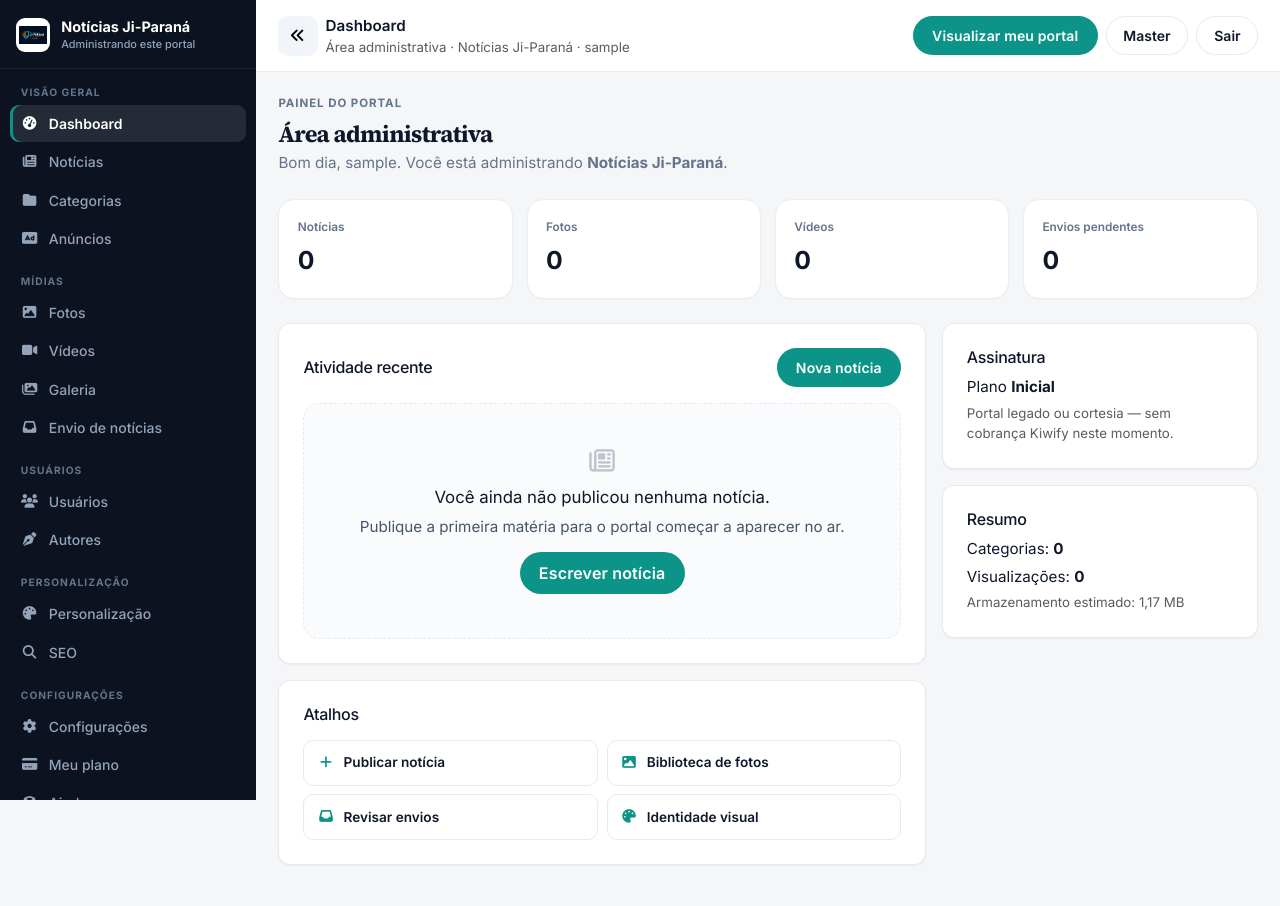
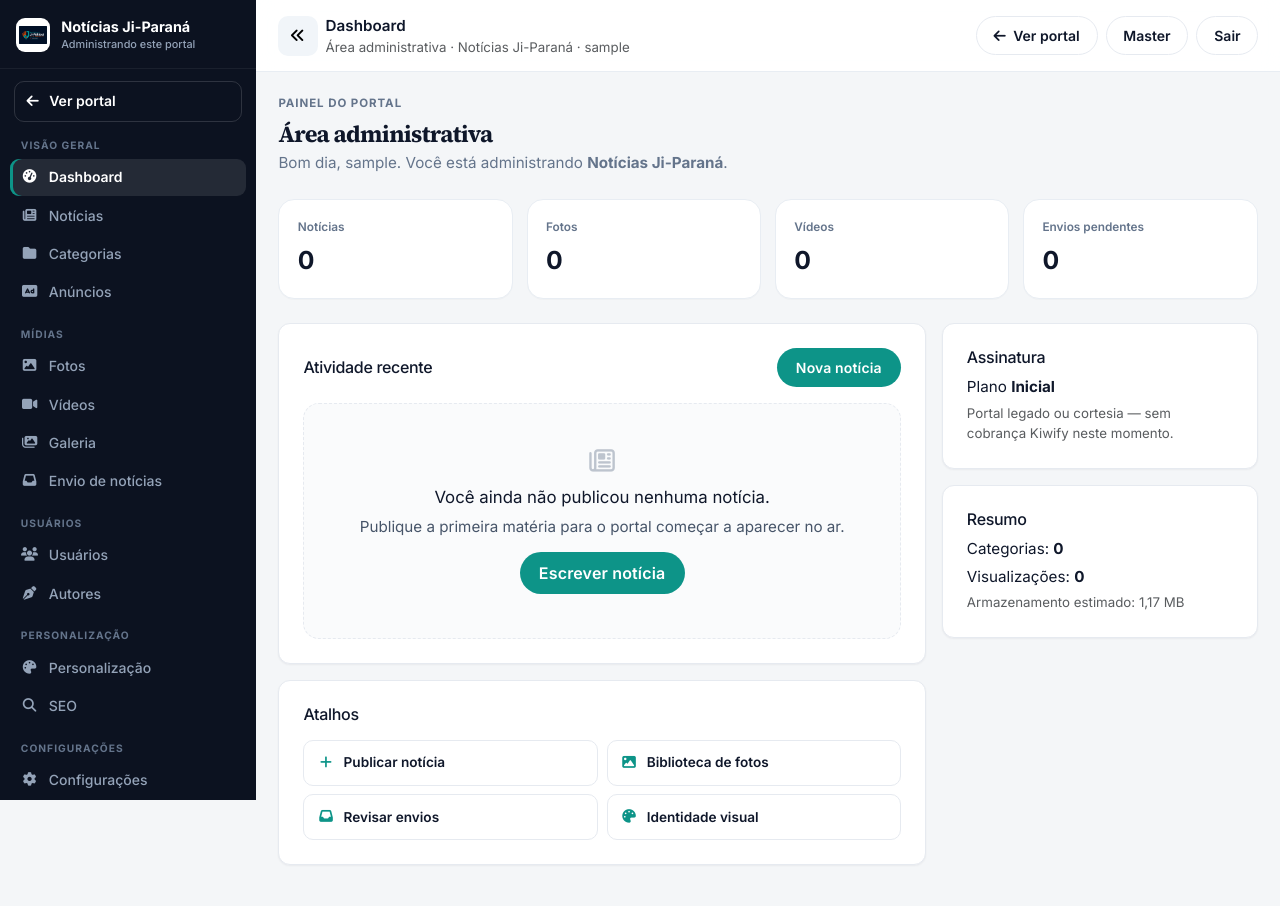
Before and after one commit to l1an1209/meu_site_noticias, a Django app: page /app/ in a window 1280 px wide. Run offline with Django 5.2, Linux system fonts and the light colour scheme; the visitor is signed in with stand-in values (Sample User, id 1); data comes from the database, SQL or seed files in the repository; data that the repository does not hold is empty.

Commit message:
fix: melhora navegacao do painel do cliente

```diff
--- a/plataforma/templates/plataforma/app/_sidebar.html
+++ b/plataforma/templates/plataforma/app/_sidebar.html
@@ -7,6 +7,9 @@
             <small>{% if is_master_shell %}Painel da plataforma{% else %}Administrando este portal{% endif %}</small>
         </span>
     </a>
+    {% if not is_master_shell and request.portal %}
+    <a class="app-sidebar__portal" href="{{ request.portal|url_site_portal }}"><i class="fas fa-arrow-left"></i> <span>Ver portal</span></a>
+    {% endif %}
     <nav class="app-nav">
         {% if is_master_shell %}
         <div class="nav-label">Visão geral</div>
@@ -57,9 +60,6 @@
         </a>
         <a href="{% url 'conta' %}"><i class="fas fa-user"></i> <span>Meu perfil</span></a>
         <div class="app-nav__foot">
-            {% if request.portal %}
-            <a href="{{ request.portal|url_site_portal }}" target="_blank" rel="noopener"><i class="fas fa-arrow-up-right-from-square"></i> <span>Visualizar meu portal</span></a>
-            {% endif %}
             <a class="app-nav__exit" href="{% url 'sair' %}"><i class="fas fa-right-from-bracket"></i> <span>Sair</span></a>
         </div>
         {% endif %}
--- a/plataforma/templates/plataforma/app/base.html
+++ b/plataforma/templates/plataforma/app/base.html
@@ -24,26 +24,24 @@
     {% include "plataforma/app/_sidebar.html" %}
     <div class="app-main">
         <header class="app-topbar">
-            <div class="d-flex align-items-center gap-2">
+            <div class="app-topbar__lead">
                 <button type="button" class="app-sidebar-toggle" id="appNavToggle" aria-label="Abrir menu"><i class="fas fa-bars"></i></button>
                 <button type="button" class="app-sidebar-collapse d-none d-lg-inline-flex" id="appSidebarCollapse" aria-label="Recolher menu"><i class="fas fa-angles-left"></i></button>
-                <div>
+                <div class="app-topbar__titles">
                     <div class="fw-semibold">{% block heading %}Visão geral{% endblock %}</div>
                     <div class="text-muted small">{% block subheading %}{% if is_master_shell %}Painel da plataforma{% else %}Área administrativa · {{ site_name }}{% if user.is_authenticated %} · {{ user.get_username }}{% endif %}{% endif %}{% endblock %}</div>
                 </div>
             </div>
-            <div class="d-flex gap-2 flex-wrap align-items-center">
+            <div class="app-topbar__actions{% if not is_master_shell %} app-topbar__actions--cliente{% endif %}">
                 {% if is_master_shell %}
                 <form class="d-flex" method="get" action="{% url 'master_busca' %}">
                     <input class="form-control form-control-sm" name="q" value="{{ request.GET.q }}" placeholder="Cliente, e-mail, portal, pedido" style="min-width:12rem">
                 </form>
-                {% else %}
-                {% if request.portal %}
-                <a href="{{ request.portal|url_site_portal }}" class="btn btn-sm btn-contribuir" target="_blank" rel="noopener">Visualizar meu portal</a>
-                {% endif %}
+                {% elif request.portal %}
+                <a href="{{ request.portal|url_site_portal }}" class="btn btn-sm btn-ds-ghost app-topbar__portal"><i class="fas fa-arrow-left"></i> Ver portal</a>
                 {% endif %}
                 {% if request.is_platform_master %}<a href="{% url 'master_home' %}" class="btn btn-sm btn-ds-ghost">Master</a>{% endif %}
-                <a href="{% url 'sair' %}" class="btn btn-sm btn-ds-ghost">Sair</a>
+                <a href="{% url 'sair' %}" class="btn btn-sm btn-ds-ghost app-topbar__sair">Sair</a>
             </div>
         </header>
         <div class="app-content">
--- a/static/css/app.css
+++ b/static/css/app.css
@@ -100,7 +100,44 @@
     font-weight: 700;
 }
 .app-nav .nav-label:first-child { padding-top: 0.45rem; }
+.app-sidebar__portal {
+    display: flex;
+    align-items: center;
+    gap: 0.65rem;
+    margin: 0.75rem 0.85rem 0;
+    padding: 0.55rem 0.75rem;
+    border-radius: 10px;
+    border: 1px solid rgba(255, 255, 255, 0.14);
+    color: #fff;
+    text-decoration: none;
+    font-size: 0.875rem;
+    font-weight: 600;
+}
+.app-sidebar__portal:hover { background: rgba(255, 255, 255, 0.06); color: #fff; }
+.app-shell.is-collapsed .app-sidebar__portal span { display: none; }
+.app-shell.is-collapsed .app-sidebar__portal { justify-content: center; margin-inline: 0.45rem; }
+
+.app-topbar__lead {
+    display: flex;
+    align-items: center;
+    gap: 0.5rem;
+    min-width: 0;
+    flex: 1 1 auto;
+}
+.app-topbar__titles { min-width: 0; }
+.app-topbar__titles .text-muted {
+    overflow: hidden;
+    text-overflow: ellipsis;
+    white-space: nowrap;
+}
+.app-topbar__actions {
+    display: flex;
+    align-items: center;
+    gap: 0.5rem;
+    flex-shrink: 0;
+}
 .app-topbar .btn-ds-ghost { white-space: nowrap; }
+.app-topbar__portal i { margin-right: 0.25rem; }
 
 .app-main {
     flex: 1;
@@ -250,7 +287,8 @@
     .app-shell.is-collapsed .app-sidebar { width: min(280px, 86vw); }
     .app-shell.is-collapsed .app-brand span,
     .app-shell.is-collapsed .nav-label,
-    .app-shell.is-collapsed .app-nav a span { display: revert; }
+    .app-shell.is-collapsed .app-nav a span,
+    .app-shell.is-collapsed .app-sidebar__portal span { display: revert; }
     .app-sidebar-toggle { display: inline-flex; }
     .app-sidebar-collapse { display: none; }
     .app-content { padding: 1rem; }
@@ -291,6 +329,14 @@
         padding-top: 0.55rem;
     }
     .shortcut-grid { grid-template-columns: 1fr; }
+}
+
+@media (max-width: 767px) {
+    .app-topbar { flex-wrap: wrap; align-items: flex-start; }
+    .app-topbar__actions--cliente {
+        flex: 1 1 100%;
+        justify-content: space-between;
+    }
 }
 
 @media (max-width: 575px) {
```
Also changed, not shown: plataforma/tests_ui.py (+17 -0 lines).
